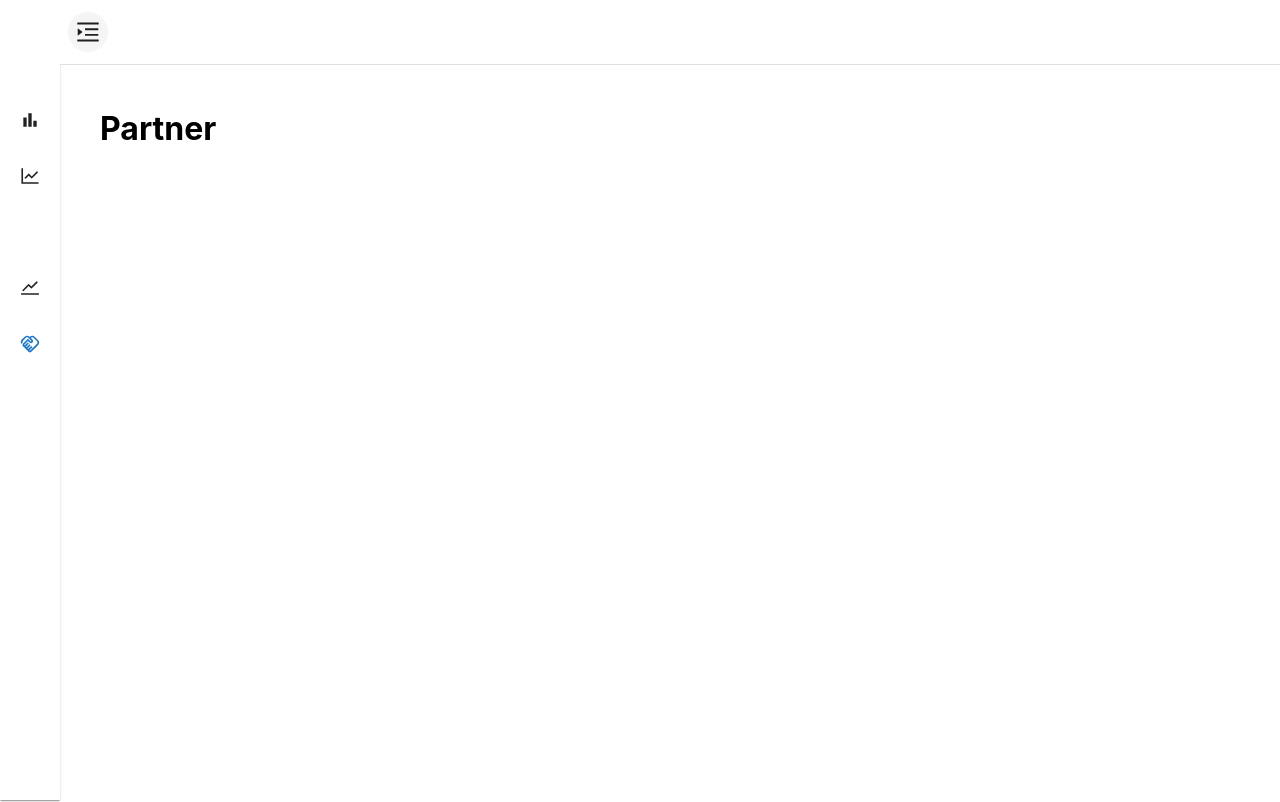
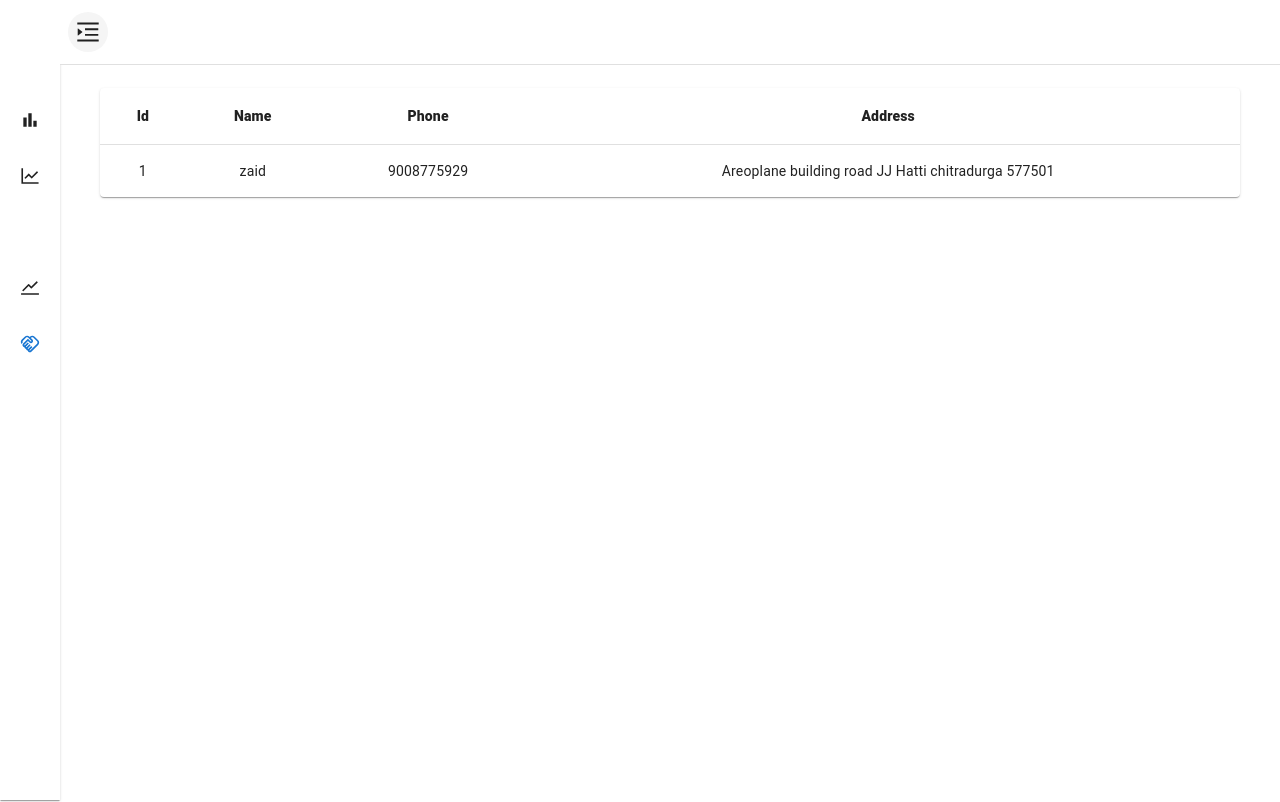
Before and after one commit to Zaidahamedbaig/Poultry-Farm-Management, a React (Create React App) app: page /partners in a window 1280 px wide. Built offline with nearby package versions, Linux system fonts and the light colour scheme; some icons are missing.

Commit message:
PMS-0004: Added Partner details table

```diff
--- a/src/Components/Loadable.tsx
+++ /dev/null
@@ -1,16 +0,0 @@
-import { Suspense } from "react";
-
-// project imports
-import Loader from "./Loader";
-
-// LOADABLE - LAZY LOADING
-
-const Loadable = (Component: any) => (props: any) => {
-  return (
-    <Suspense fallback={<Loader />}>
-      <Component {...props} />
-    </Suspense>
-  );
-};
-
-export default Loadable;
--- a/src/Components/Loader.jsx
+++ b/src/Components/Loader/Loader.jsx
@@ -1,8 +1,6 @@
-// material-ui
 import LinearProgress from "@mui/material/LinearProgress";
 import Box from "@mui/material/Box";
 
-// Loader
 export default function Loader() {
   return (
     <Box
--- a/src/Components/MainCard.tsx
+++ b/src/Components/MainCard/MainCard.tsx
@@ -1,12 +1,9 @@
 import PropTypes from "prop-types";
-
-// material-ui
 import Card from "@mui/material/Card";
 import CardContent from "@mui/material/CardContent";
 import CardHeader from "@mui/material/CardHeader";
 import Divider from "@mui/material/Divider";
 
-// header style
 const headerSX = {
   p: 2.5,
   "& .MuiCardHeader-action": { m: "0px auto", alignSelf: "center" },
--- a/src/Components/NavBar/Drawer/DrawerContent/index.tsx
+++ b/src/Components/NavBar/Drawer/DrawerContent/index.tsx
@@ -1,14 +1,9 @@
-// project imports
-// import NavCard from "./NavCard";
 import Navigation from "./Navigation";
-import SimpleBar from "../../../Third-Party/SimpleBar";
+import SimpleBar from "../../../SimpleBar/SimpleBar";
 import { useGetMenuMaster } from "../../../../api/menu";
-
-// DRAWER CONTENT
 
 export default function DrawerContent() {
   const { menuMaster }: any = useGetMenuMaster();
-  const drawerOpen = menuMaster?.isDashboardDrawerOpened ?? false;
 
   return (
     <>
@@ -18,7 +13,6 @@ export default function DrawerContent() {
         }}
       >
         <Navigation />
-        {/* {drawerOpen && <NavCard />} */}
       </SimpleBar>
     </>
   );
--- /dev/null
+++ b/src/Components/Table/Table.tsx
@@ -0,0 +1,54 @@
+import * as React from "react";
+import Table from "@mui/material/Table";
+import TableBody from "@mui/material/TableBody";
+import TableCell from "@mui/material/TableCell";
+import TableContainer from "@mui/material/TableContainer";
+import TableHead from "@mui/material/TableHead";
+import TableRow from "@mui/material/TableRow";
+import Paper from "@mui/material/Paper";
+import { ITableColumn } from "../../models/table";
+
+function createData(id: number, name: string, address: string, phone: number) {
+  return { name, id, address, phone };
+}
+
+const rows = [
+  createData(1, "zaid", "umar circle", 973172564),
+  createData(2, "Javeed", "umar circle", 9008775929),
+];
+
+export default function GFTable({
+  columns,
+  data,
+}: {
+  columns: ITableColumn[];
+  data: Record<string, any>[];
+}) {
+  return (
+    <TableContainer component={Paper}>
+      <Table sx={{ minWidth: 650 }} aria-label="simple table">
+        <TableHead>
+          <TableRow>
+            {columns.map((item) => (
+              <TableCell align="center" sx={{ fontWeight: 900 }}>
+                {item.name}
+              </TableCell>
+            ))}
+          </TableRow>
+        </TableHead>
+        <TableBody>
+          {data.map((row) => (
+            <TableRow
+              key={row.id}
+              sx={{ "&:last-child td, &:last-child th": { border: 0 } }}
+            >
+              {columns.map((column) => (
+                <TableCell align="center">{row[column.id]}</TableCell>
+              ))}
+            </TableRow>
+          ))}
+        </TableBody>
+      </Table>
+    </TableContainer>
+  );
+}
--- a/src/Pages/Partner.tsx
+++ b/src/Pages/Partner.tsx
@@ -3,11 +3,15 @@ import Drawer from "../Components/NavBar/Drawer";
 import { handlerDrawerOpen, useGetMenuMaster } from "../api/menu";
 import Toolbar from "@mui/material/Toolbar";
 import Box from "@mui/material/Box";
-
-import { Outlet } from "react-router-dom";
+import GFTable from "../Components/Table/Table";
+import { useEffect } from "react";
 
 const Partner = () => {
   const { menuMaster } = useGetMenuMaster();
+
+  useEffect(()=>{
+
+  },[])
   return (
     <Box sx={{ display: "flex", width: "100%" }}>
       <Header
@@ -16,9 +20,7 @@ const Partner = () => {
           handlerDrawerOpen(!menuMaster?.isDashboardDrawerOpened)
         }
       />
-
       <Drawer />
-
       <Box
         component="main"
         sx={{ width: "calc(100% - 260px)", flexGrow: 1, p: { xs: 2, sm: 3 } }}
@@ -33,8 +35,22 @@ const Partner = () => {
             flexDirection: "column",
           }}
         >
-          <h1>Partner</h1>
-          <Outlet />
+          <GFTable
+            columns={[
+              { id: "id", name: "Id" },
+              { id: "name", name: "Name" },
+              { id: "phone", name: "Phone" },
+              { id: "address", name: "Address" },
+            ]}
+            data={[
+              {
+                id: 1,
+                name: "zaid",
+                phone: 9008775929,
+                address: "Areoplane building road  JJ Hatti chitradurga 577501",
+              },
+            ]}
+          />
         </Box>
       </Box>
     </Box>
--- a/src/Routes/MainRouter.tsx
+++ b/src/Routes/MainRouter.tsx
@@ -1,20 +1,18 @@
-import { lazy } from "react";
-import Loadable from "../Components/Loadable";
 import { createBrowserRouter } from "react-router-dom";
 import Partner from "../Pages/Partner";
-const DashboardDefault = Loadable(lazy(() => import("../Pages/Dashboard")));
-const Sales = Loadable(lazy(() => import("../Pages/Sales")));
-const Feed = Loadable(lazy(() => import("../Pages/Feed")));
-const Stock = Loadable(lazy(() => import("../Pages/Stock")));
+import Dashboard from "../Pages/Dashboard";
+import Sales from "../Pages/Sales";
+import Feed from "../Pages/Feed";
+import Stock from "../Pages/Stock";
 
 const MainRouter = createBrowserRouter([
   {
     path: "/",
-    element: <DashboardDefault />,
+    element: <Dashboard />,
   },
   {
     path: "/dashboard",
-    element: <DashboardDefault />,
+    element: <Dashboard />,
   },
   {
     path: "/sales",
--- /dev/null
+++ b/src/models/table.ts
@@ -0,0 +1,4 @@
+export interface ITableColumn {
+  id: string;
+  name: string;
+}
```
Also changed, not shown: src/Components/NavBar/Drawer/DrawerContent/NavCard.tsx (deleted, +0 -36 lines), src/Components/SimpleBar/SimpleBar.tsx (renamed from src/Components/Third-Party/SimpleBar.tsx).
